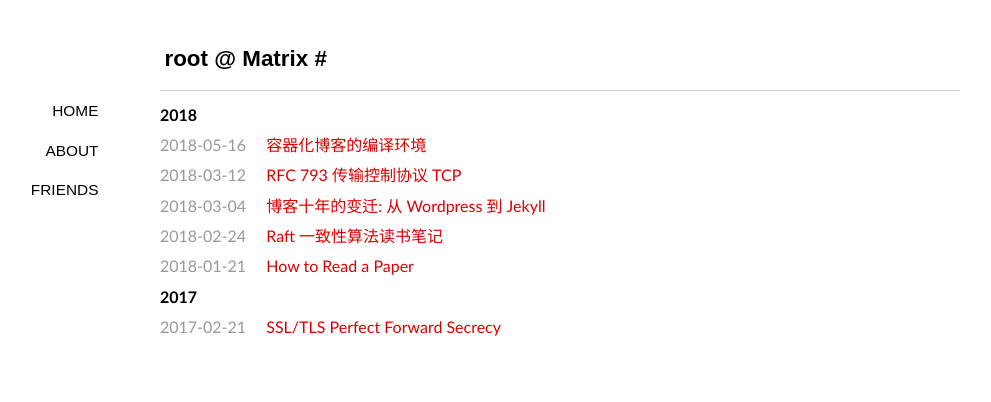
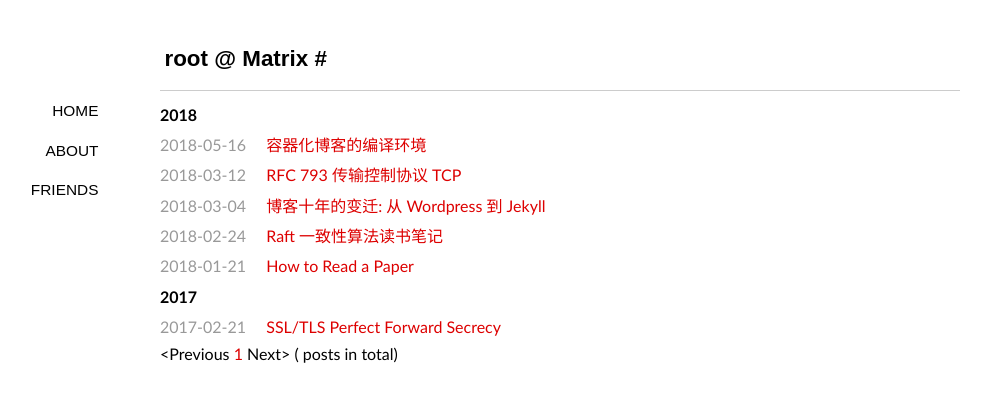
Before and after one commit to shaman7036/runzhen.github.io, a Jekyll site: the page built from index.md, in a window 1280 px wide. Shown: the top 402 px of the page, without its empty margins (80-1071 px from the left). Built offline with Jekyll 4.4.1, drawn with Linux system fonts in a browser that asks for light colours; some web fonts are replaced.

Commit message:
pagination

```diff
--- a/index.md
+++ b/index.md
@@ -17,3 +17,36 @@ layout: page
   </li>
 {% endfor %}
 </ul>
+
+<div id="post-pagination">
+  {% if site.previous_page %}
+    {% if site.previous_page == 1 %}
+    <a href="/">&lt;tPrevious</a>
+    {% else %}
+    <a href="/page{{site.previous_page}}">&lt;Previous</a>
+    {% endif %}
+  {% else %}
+    <span class="previous disabled">&lt;Previous</span>
+  {% endif %}
+
+      {% if site.page == 1 %}
+      <span class="current-page">1</span>
+      {% else %}
+      <a href="/">1</a>
+      {% endif %}
+
+    {% for count in (2..site.total_pages) %}
+      {% if count == site.page %}
+      <span class="current-page">{{count}}</span>
+      {% else %}
+      <a href="/page{{count}}">{{count}}</a>
+      {% endif %}
+    {% endfor %}
+
+  {% if site.next_page %}
+    <a class="next" href="/page{{site.next_page}}">Next&gt;</a>
+  {% else %}
+    <span class="next disabled" >Next&gt;</span>
+  {% endif %}
+  ({{ site.total_posts }} posts in total)
+</div>
```
